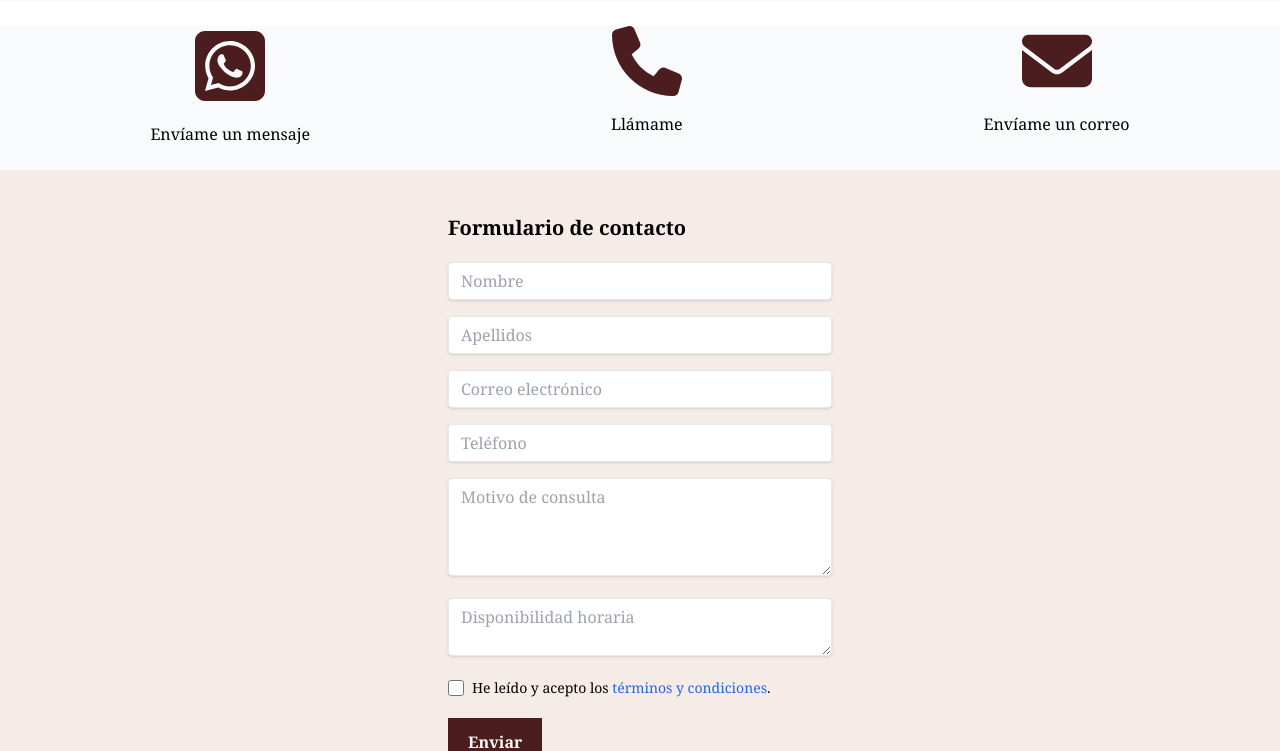
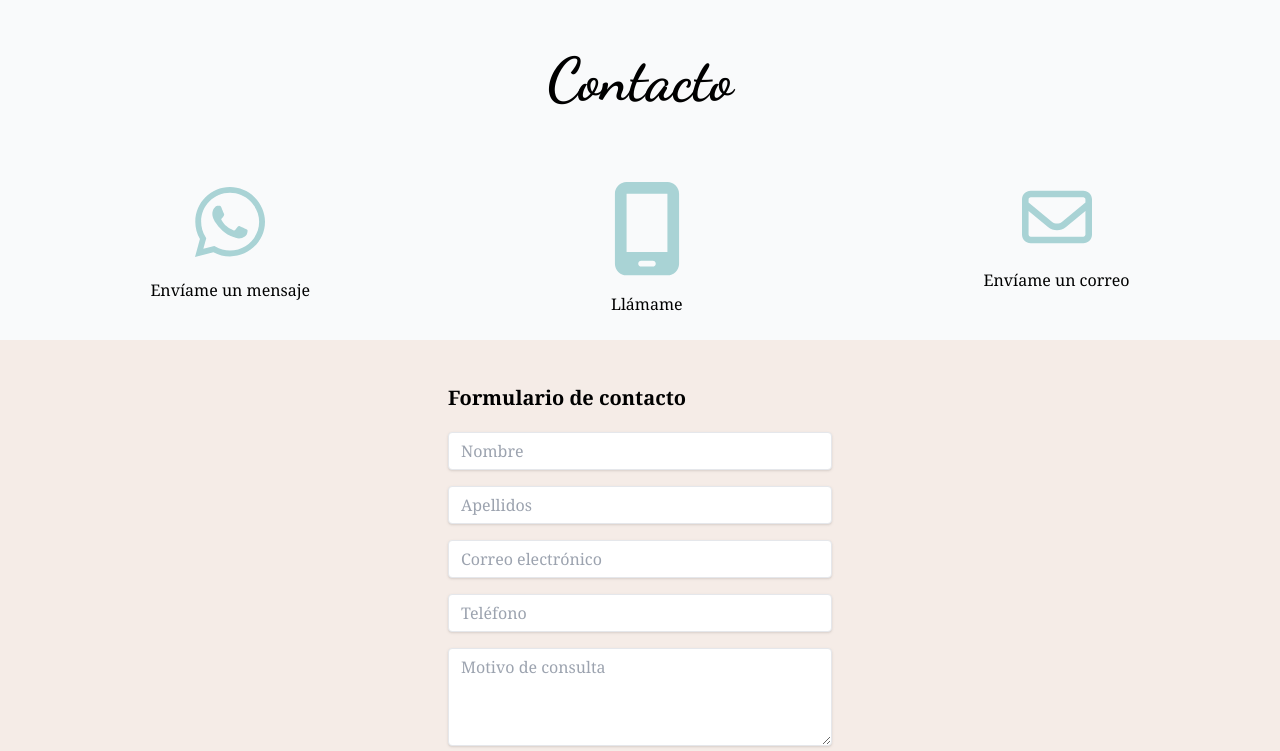
Before and after one commit to JuanLu90/psychologist_Cristina_Nunez, an Astro site in the folder client/: page /contacto in a window 1280 px wide. Shown: the part 87-838 px from the top of the page. Built offline with nearby package versions, Linux system fonts and the light colour scheme; Astro itself is replaced by a stand-in of ours.

Commit message:
new font added

```diff
--- /dev/null
+++ b/client/src/icons/mail2.astro
@@ -0,0 +1,11 @@
+---
+const { width } = Astro.props;
+---
+
+<svg width={width} xmlns="http://www.w3.org/2000/svg" viewBox="0 0 512 512"
+  ><!--!Font Awesome Free 6.5.2 by @fontawesome - https://fontawesome.com License - https://fontawesome.com/license/free Copyright 2024 Fonticons, Inc.-->
+  <path
+    class="fill-current text-blueMedium hover:text-pink-500"
+    d="M64 112c-8.8 0-16 7.2-16 16v22.1L220.5 291.7c20.7 17 50.4 17 71.1 0L464 150.1V128c0-8.8-7.2-16-16-16H64zM48 212.2V384c0 8.8 7.2 16 16 16H448c8.8 0 16-7.2 16-16V212.2L322 328.8c-38.4 31.5-93.7 31.5-132 0L48 212.2zM0 128C0 92.7 28.7 64 64 64H448c35.3 0 64 28.7 64 64V384c0 35.3-28.7 64-64 64H64c-35.3 0-64-28.7-64-64V128z"
+  ></path></svg
+>
--- /dev/null
+++ b/client/src/icons/phone2.astro
@@ -0,0 +1,18 @@
+---
+import { colors } from "../util";
+const { brownDark } = colors;
+
+const { width } = Astro.props;
+---
+
+<svg width={width} xmlns="http://www.w3.org/2000/svg" viewBox="0 0 384 512"
+  ><!--!Font Awesome Free 6.5.2 by @fontawesome - https://fontawesome.com License - https://fontawesome.com/license/free Copyright 2024 Fonticons, Inc.-->
+  <path
+    d="M16 64C16 28.7 44.7 0 80 0H304c35.3 0 64 28.7 64 64V448c0 35.3-28.7 64-64 64H80c-35.3 0-64-28.7-64-64V64zM144 448c0 8.8 7.2 16 16 16h64c8.8 0 16-7.2 16-16s-7.2-16-16-16H160c-8.8 0-16 7.2-16 16zM304 64H80V384H304V64z"
+  ></path></svg
+>
+<style define:vars={{ brownDark }}>
+  svg path {
+    fill: #a9d3d5;
+  }
+</style>
--- /dev/null
+++ b/client/src/icons/whatsapp2.astro
@@ -0,0 +1,11 @@
+---
+const { width } = Astro.props;
+---
+
+<svg width={width} xmlns="http://www.w3.org/2000/svg" viewBox="0 0 448 512"
+  ><!--!Font Awesome Free 6.5.2 by @fontawesome - https://fontawesome.com License - https://fontawesome.com/license/free Copyright 2024 Fonticons, Inc.-->
+  <path
+    class="fill-current text-blueMedium hover:text-brownMedium"
+    d="M380.9 97.1C339 55.1 283.2 32 223.9 32c-122.4 0-222 99.6-222 222 0 39.1 10.2 77.3 29.6 111L0 480l117.7-30.9c32.4 17.7 68.9 27 106.1 27h.1c122.3 0 224.1-99.6 224.1-222 0-59.3-25.2-115-67.1-157zm-157 341.6c-33.2 0-65.7-8.9-94-25.7l-6.7-4-69.8 18.3L72 359.2l-4.4-7c-18.5-29.4-28.2-63.3-28.2-98.2 0-101.7 82.8-184.5 184.6-184.5 49.3 0 95.6 19.2 130.4 54.1 34.8 34.9 56.2 81.2 56.1 130.5 0 101.8-84.9 184.6-186.6 184.6zm101.2-138.2c-5.5-2.8-32.8-16.2-37.9-18-5.1-1.9-8.8-2.8-12.5 2.8-3.7 5.6-14.3 18-17.6 21.8-3.2 3.7-6.5 4.2-12 1.4-32.6-16.3-54-29.1-75.5-66-5.7-9.8 5.7-9.1 16.3-30.3 1.8-3.7 .9-6.9-.5-9.7-1.4-2.8-12.5-30.1-17.1-41.2-4.5-10.8-9.1-9.3-12.5-9.5-3.2-.2-6.9-.2-10.6-.2-3.7 0-9.7 1.4-14.8 6.9-5.1 5.6-19.4 19-19.4 46.3 0 27.3 19.9 53.7 22.6 57.4 2.8 3.7 39.1 59.7 94.8 83.8 35.2 15.2 49 16.5 66.6 13.9 10.7-1.6 32.8-13.4 37.4-26.4 4.6-13 4.6-24.1 3.2-26.4-1.3-2.5-5-3.9-10.5-6.6z"
+  ></path></svg
+>
--- a/client/src/layouts/Layout.astro
+++ b/client/src/layouts/Layout.astro
@@ -18,6 +18,12 @@ const { title } = Astro.props;
     <meta name="viewport" content="width=device-width" />
     <link rel="icon" type="image/svg+xml" href="/favicon.png" />
     <meta name="generator" content={Astro.generator} />
+    <link rel="preconnect" href="https://fonts.googleapis.com" />
+    <link rel="preconnect" href="https://fonts.gstatic.com" crossorigin />
+    <link
+      href="https://fonts.googleapis.com/css2?family=Dancing+Script:wght@400..700&display=swap"
+      rel="stylesheet"
+    />
     <title>{title} - Psicóloga - Cristina Nuñez Parra</title>
     <!-- <ViewTransitions /> -->
   </head>
--- a/client/src/pages/contacto.astro
+++ b/client/src/pages/contacto.astro
@@ -2,15 +2,16 @@
 import Layout from "../layouts/Layout.astro";
 import ContactForm from "../components/ContactForm.astro";
 
-import Phone from "../icons/phone.astro";
-import Mail from "../icons/mail.astro";
-import Whatsapp from "../icons/whatsapp.astro";
+import Phone from "../icons/phone2.astro";
+import Mail from "../icons/mail2.astro";
+import Whatsapp from "../icons/whatsapp2.astro";
 ---
 
 <Layout title="Contacto">
   <div>
+    <h2 class="text-6xl text-center p-12">Contacto</h2>
     <div
-      class="flex justify-center flex-col md:flex-row md:justify-around text-center [&>div]:flex [&>div]:flex-col [&>div>a]:mx-auto [&>div>a]:mb-4 gap-12 m-6"
+      class="flex justify-center flex-col md:flex-row md:justify-around text-center [&>div]:flex [&>div]:flex-col [&>div>a]:mx-auto [&>div>a]:mb-4 gap-12 p-6"
     >
       <div>
         <a
@@ -41,3 +42,12 @@ import Whatsapp from "../icons/whatsapp.astro";
     </div>
   </div>
 </Layout>
+
+<style>
+  h2 {
+    font-family: "Dancing Script", cursive;
+    font-optical-sizing: auto;
+    font-weight: bold;
+    font-style: normal;
+  }
+</style>
--- a/client/src/pages/quien-soy.astro
+++ b/client/src/pages/quien-soy.astro
@@ -25,24 +25,6 @@ import Mail from "../icons/mail.astro";
         hacia un bienestar emocional y psicológico más completo. No lo pospongas
         más, tu salud emocional es lo más valioso que tienes.
       </p>
-      <div class="mb-5 w-full">
-        <ul
-          class="mt-6 [&>*]:my-3 [&>li>a]:font-bold [&>li>a]:flex [&>li>a]:items-center"
-        >
-          <li>
-            <a href="mailto:nparracristina@gmail.com">
-              <span class="mr-2"> <Mail width="20" /> </span>
-              <span> nparracristina@gmail.com</span>
-            </a>
-          </li>
-          <li>
-            <a href="tel:+34680260412">
-              <span class="mr-2"> <Phone width="20" /> </span>
-              <span> +34 680 26 04 12 </span>
-            </a>
-          </li>
-        </ul>
-      </div>
     </div>
   </div></Layout
 >
--- a/client/tailwind.config.mjs
+++ b/client/tailwind.config.mjs
@@ -25,6 +25,9 @@ export default {
         brownLight: {
           DEFAULT: "#f5ece7",
         },
+        blueMedium: {
+          DEFAULT: "#A9D3D5",
+        },
       },
     },
   },
```
